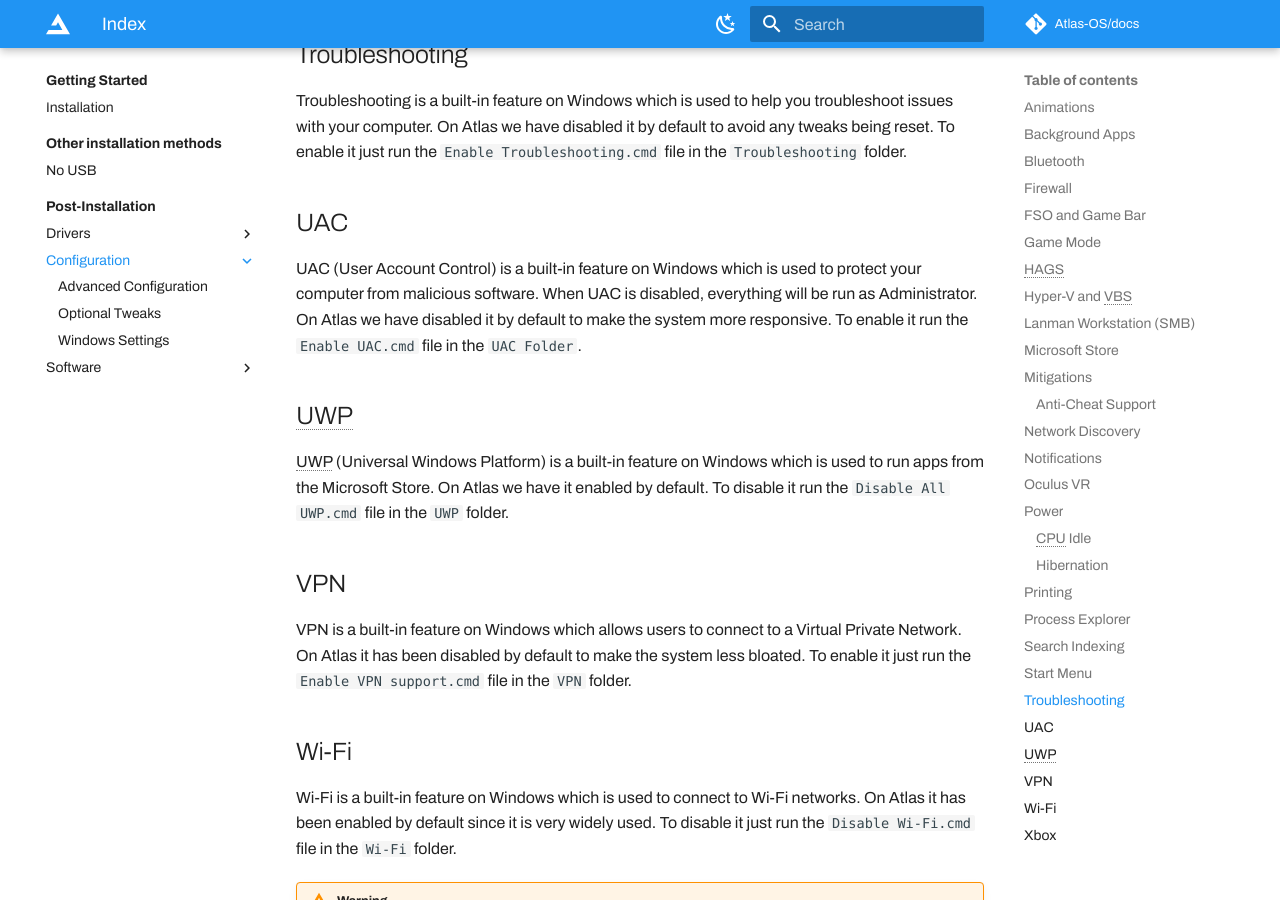
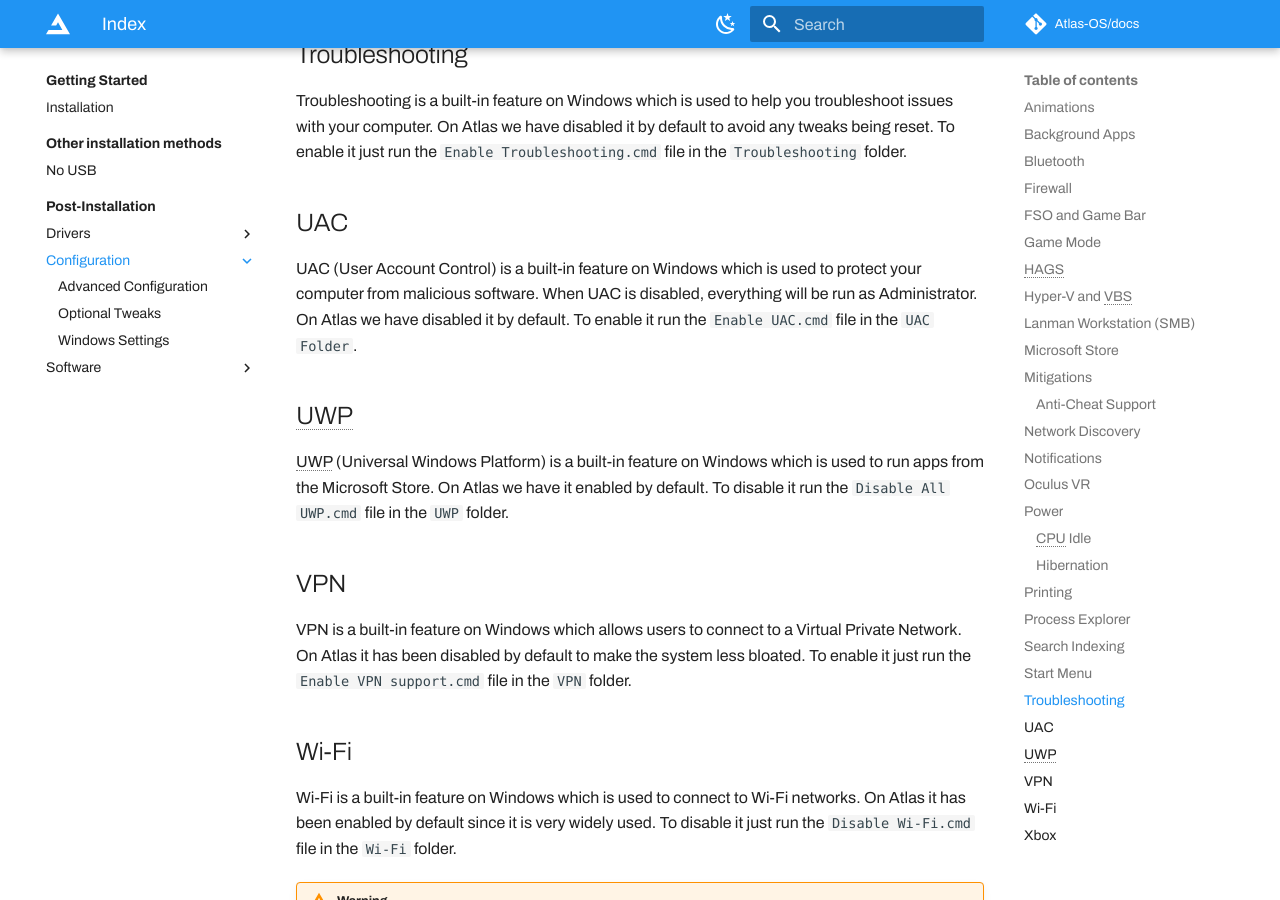
Before and after one commit to Atlas-OS/docs, an MkDocs documentation site: the page built from docs/getting-started/post-installation/configuration/index.md, in a window 1280 px wide and 900 px high, scrolled down 5326 px. Built offline with MkDocs 1.6.1 and Material for MkDocs 9.7.7, drawn with Linux system fonts in a browser that asks for light colours; some web fonts are replaced; plug-ins that fetch from the network failed and are left out; comment, search, counter and statistics services are not loaded.

Commit message:
fix: :bug: UAC simplificaton

```diff
--- a/docs/getting-started/post-installation/configuration/index.md
+++ b/docs/getting-started/post-installation/configuration/index.md
@@ -130,7 +130,7 @@ Troubleshooting is a built-in feature on Windows which is used to help you troub
 
 ## UAC
 
-UAC (User Account Control) is a built-in feature on Windows which is used to protect your computer from malicious software. When UAC is disabled, everything will be run as Administrator. On Atlas we have disabled it by default to make the system more responsive. To enable it run the `Enable UAC.cmd` file in the ``UAC Folder``.
+UAC (User Account Control) is a built-in feature on Windows which is used to protect your computer from malicious software. When UAC is disabled, everything will be run as Administrator. On Atlas we have disabled it by default. To enable it run the `Enable UAC.cmd` file in the ``UAC Folder``.
 
 ## UWP
 
```
